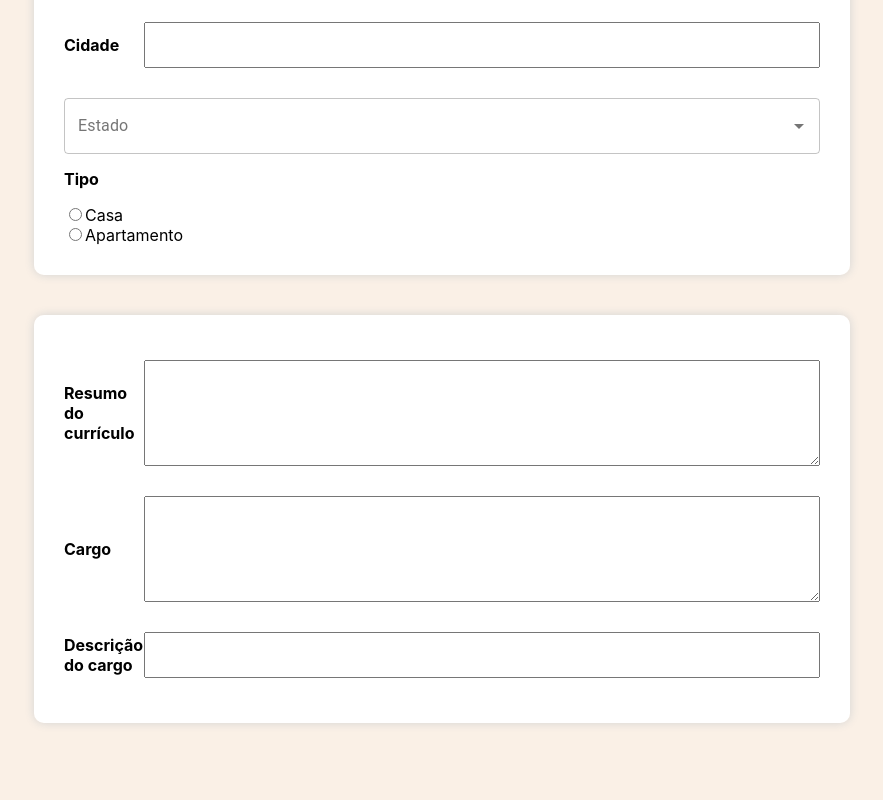
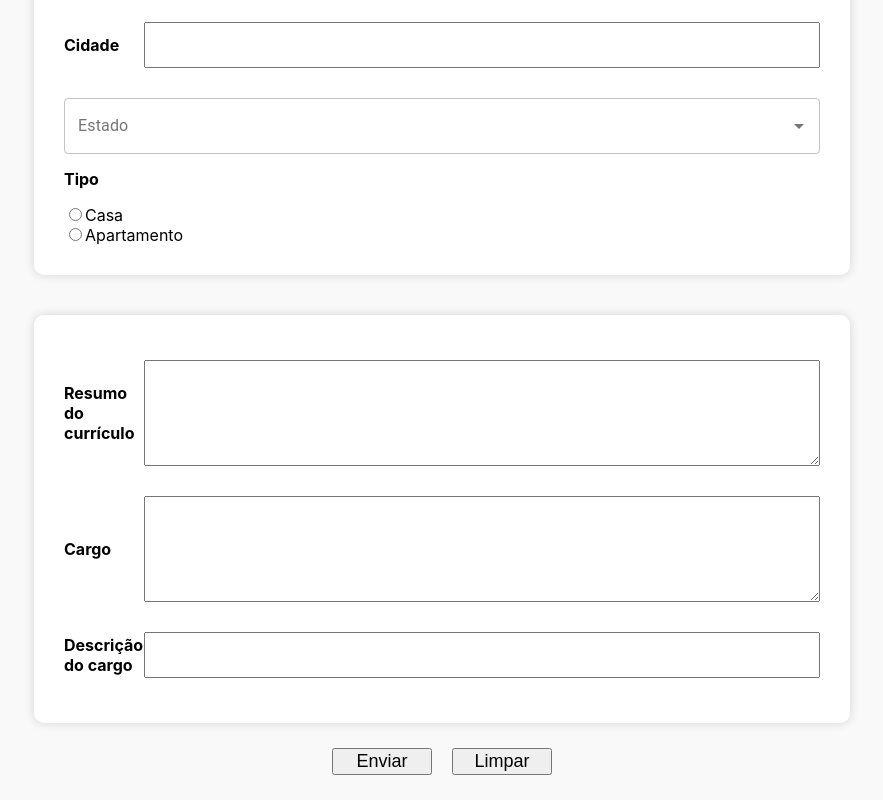
Before and after one commit to julianoboese/trybe-exercicios, a React (Create React App) app in the folder front-end/bloco-11-componentes-com-estado-eventos-e-formularios-com-react/dia-02-formularios-no-react/my-form-2.0/: page / in a window 1280 px wide. Shown: the part 367-1167 px from the top of the page, without its empty margins (198-1081 px from the left). Before the commit the page ends 1130 px from the top, so only its background shows below. Built offline with nearby package versions, Linux system fonts and the light colour scheme.

Commit message:
Finaliza form

```diff
--- a/front-end/bloco-11-componentes-com-estado-eventos-e-formularios-com-react/dia-02-formularios-no-react/my-form-2.0/src/App.css
+++ b/front-end/bloco-11-componentes-com-estado-eventos-e-formularios-com-react/dia-02-formularios-no-react/my-form-2.0/src/App.css
@@ -1,5 +1,5 @@
 body {
-  background-color: linen;
+  background-color: #f9f9f9;
 }
 
 .form-container {
@@ -10,7 +10,8 @@ body {
 
 form,
 .first-section,
-.second-section {
+.second-section,
+.data-filled {
   flex-direction: column;
   border-width: 0;
   border-radius: 10px;
@@ -18,7 +19,8 @@ form,
 }
 
 .first-section,
-.second-section {
+.second-section,
+.data-filled {
   background-color: white;
   box-shadow: 0 0 10px lightgray;
   padding: 30px;
@@ -59,3 +61,14 @@ form p {
   font-weight: bold;
   margin-top: 0;
 }
+
+.buttons {
+  display: flex;
+  justify-content: center;
+}
+
+.buttons button {
+  margin: 5px 10px;
+  width: 100px;
+  font-size: 18px;
+}
--- a/front-end/bloco-11-componentes-com-estado-eventos-e-formularios-com-react/dia-02-formularios-no-react/my-form-2.0/src/App.js
+++ b/front-end/bloco-11-componentes-com-estado-eventos-e-formularios-com-react/dia-02-formularios-no-react/my-form-2.0/src/App.js
@@ -18,6 +18,7 @@ class App extends React.Component {
     position: '',
     description: '',
     alertShown: false,
+    showDataFilled: false,
   };
 
   handleChange = ({ target }) => {
@@ -44,9 +45,36 @@ class App extends React.Component {
     }
   };
 
+  handleSubmit = (event) => {
+    const { state } = this.state;
+    event.preventDefault();
+    if (!state) {
+      alert('Preencha o Estado');
+      return;
+    }
+    this.setState({ showDataFilled: true });
+  };
+
+  handleReset = (event) => {
+    event.preventDefault();
+    this.setState({
+      name: '',
+      email: '',
+      cpf: '',
+      address: '',
+      city: '',
+      state: '',
+      type: '',
+      resume: '',
+      position: '',
+      description: '',
+      showDataFilled: false,
+    });
+  };
+
   render() {
     const {
-      name, email, cpf, address, city, state, type, resume, position, description,
+      name, email, cpf, address, city, state, type, resume, position, description, showDataFilled,
     } = this.state;
 
     const options = ['AC', 'AL', 'AP', 'AM', 'BA', 'CE', 'DF', 'ES', 'GO', 'MA', 'MT', 'MS',
@@ -54,7 +82,7 @@ class App extends React.Component {
 
     return (
       <div className="form-container">
-        <form>
+        <form onSubmit={this.handleSubmit}>
           <fieldset className="first-section">
             <Input labelText="Nome" type="text" name="name" value={name} maxLength="40" onInputChange={this.handleChange} />
             <Input labelText="E-mail" type="text" name="email" value={email} maxLength="50" onInputChange={this.handleChange} />
@@ -119,6 +147,17 @@ class App extends React.Component {
               onInputChange={this.handleChange}
             />
           </fieldset>
+          <div className="buttons">
+            <button type="submit">Enviar</button>
+            <button type="reset" onClick={this.handleReset}>Limpar</button>
+          </div>
+          {showDataFilled
+            && (
+            <div className="data-filled">
+              {Object.entries(this.state).filter((_entry, index) => index <= 9)
+                .map(([entryName, entryValue]) => (<p key={entryName}>{`${entryName}: ${entryValue}`}</p>))}
+            </div>
+            )}
         </form>
       </div>
     );
```
Also changed, not shown: front-end/bloco-11-componentes-com-estado-eventos-e-formularios-com-react/dia-02-formularios-no-react/my-form-2.0/.eslintrc.json.
